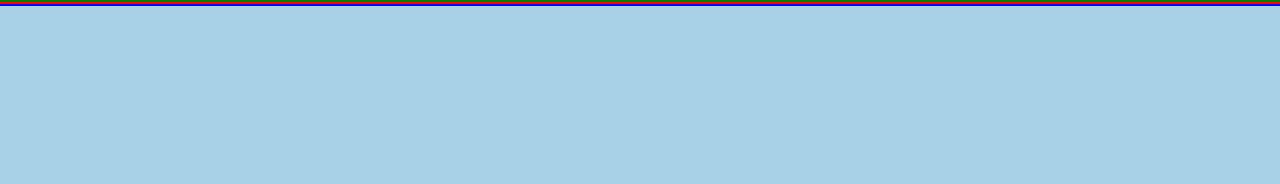
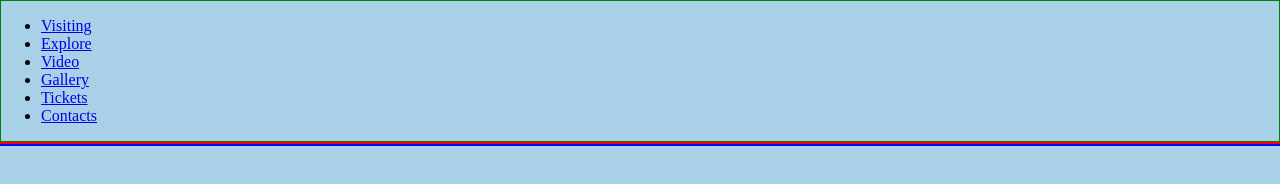
Before and after one commit to AlexandraAlt3/museum, a plain HTML site: page index.html in a window 1280 px wide. Drawn offline with Linux system fonts and the light colour scheme.

Commit message:
feat:add nav

```diff
--- a/index.html
+++ b/index.html
@@ -11,7 +11,31 @@
     <header class="page1_header">
         <div class="container">
             <div class="header-container">
+                <div class="logo">
 
+                </div>
+                <nav class="nav">
+                    <ul class="nav__list">
+                        <li class="nav__item">
+                            <a class="nav__link" href="#welcome">Visiting</a>
+                        </li>
+                        <li class="nav__item">
+                            <a class="nav__link" href="#Explore">Explore</a>
+                        </li>
+                        <li class="nav__item">
+                            <a class="nav__link" href="#Video">Video</a>
+                        </li>
+                        <li class="nav__item">
+                            <a class="nav__link" href="#Gallery">Gallery</a>
+                        </li>
+                        <li class="nav__item">
+                            <a class="nav__link" href="#Tickets">Tickets</a>
+                        </li>
+                        <li class="nav__item">
+                            <a class="nav__link" href="#Contacts">Contacts</a>
+                        </li>
+                    </ul>
+                </nav>
             </div>
         </div>
     </header>
```
